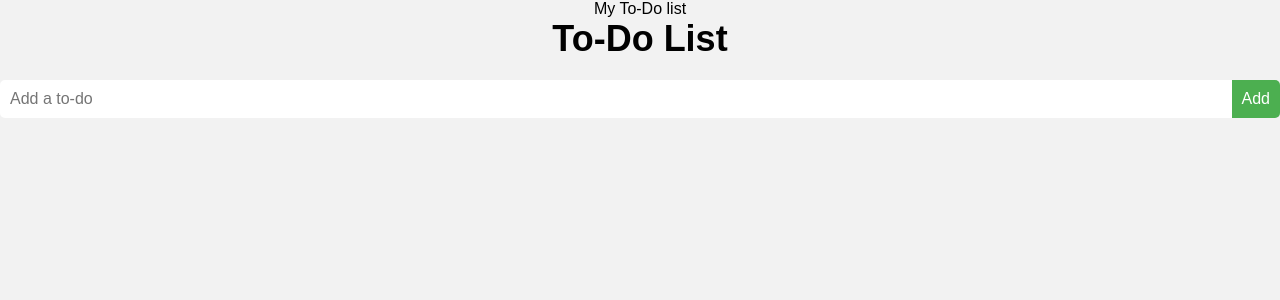
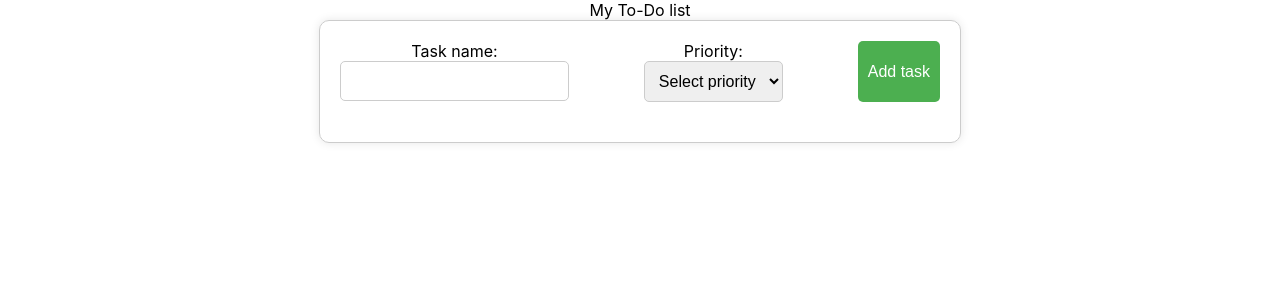
Before and after one commit to matteomarinho/todo-list-matteo, a React (Create React App) app: page / in a window 1280 px wide. Shown: the top 300 px of the page. Built offline with nearby package versions, Linux system fonts and the light colour scheme.

Commit message:
new code

```diff
--- a/src/App.css
+++ b/src/App.css
@@ -36,50 +36,44 @@
     transform: rotate(360deg);
   }
 }
-* {
-  margin: 0;
-  padding: 0;
-  box-sizing: border-box;
-}
 
-body {
-  font-family: Arial, sans-serif;
-  background-color: #f2f2f2;
-}
 
-.container {
+.todo-container {
   max-width: 600px;
   margin: 0 auto;
   padding: 20px;
-}
-
-h1 {
-  font-size: 36px;
-  text-align: center;
-  margin-bottom: 20px;
+  border: 1px solid #ccc;
+  border-radius: 10px;
+  box-shadow: 0 0 10px rgba(0, 0, 0, 0.1);
 }
 
 form {
   display: flex;
+  justify-content: space-between;
   margin-bottom: 20px;
 }
 
-form input[type="text"] {
-  flex: 1;
+form label {
+  display: flex;
+  flex-direction: column;
+  margin-right: 20px;
+}
+
+form input,
+form select {
   padding: 10px;
+  border: 1px solid #ccc;
+  border-radius: 5px;
   font-size: 16px;
-  border: none;
-  border-radius: 5px 0 0 5px;
-  outline: none;
 }
 
 form button[type="submit"] {
   padding: 10px;
-  font-size: 16px;
   background-color: #4caf50;
   color: #fff;
   border: none;
-  border-radius: 0 5px 5px 0;
+  border-radius: 5px;
+  font-size: 16px;
   cursor: pointer;
 }
 
@@ -90,30 +84,42 @@ ul {
 
 li {
   display: flex;
+  justify-content: space-between;
   align-items: center;
-  justify-content: space-between;
+  margin-bottom: 10px;
   padding: 10px;
-  margin-bottom: 10px;
+  border: 1px solid #ccc;
+  border-radius: 5px;
   background-color: #fff;
-  border-radius: 5px;
-  box-shadow: 0px 2px 4px rgba(0, 0, 0, 0.1);
+  box-shadow: 0 0 5px rgba(0, 0, 0, 0.1);
 }
 
 li button {
   padding: 5px 10px;
-  font-size: 16px;
-  background-color: #f44336;
+  margin-left: 10px;
+  background-color: #e53935;
   color: #fff;
   border: none;
   border-radius: 5px;
+  font-size: 14px;
   cursor: pointer;
 }
-li.selected {
-  background-color: #ccc;
+
+li button:hover {
+  background-color: #c62828;
 }
 
-li.checked {
-  background: #888;
+li .task-name {
+  flex-grow: 1;
+  margin-right: 10px;
+  font-size: 16px;
+  font-weight: bold;
+}
+
+li .priority {
+  padding: 5px 10px;
+  background-color: #4caf50;
   color: #fff;
-  text-decoration: line-through;
+  border-radius: 5px;
+  font-size: 14px;
 }
--- a/src/components/ToDoList.js
+++ b/src/components/ToDoList.js
@@ -1,48 +1,80 @@
-import React, { useState } from 'react';
+import React, { useState, useEffect } from 'react';
 
-function TodoList() {
-  const [todos, setTodos] = useState([]);
-  const [selectedTodo, setSelectedTodo] = useState(null);
+const TodoList = () => {
+  const [tasks, setTasks] = useState([]);
+  const [newTask, setNewTask] = useState('');
+  const [priority, setPriority] = useState('');
 
-  const handleAddTodo = (event) => {
+  useEffect(() => {
+    const storedTasks = JSON.parse(localStorage.getItem('tasks'));
+    if (storedTasks) {
+      setTasks(storedTasks);
+    }
+  }, []);
+
+  useEffect(() => {
+    localStorage.setItem('tasks', JSON.stringify(tasks));
+  }, [tasks]);
+
+  const handleSubmit = (event) => {
     event.preventDefault();
-    const todo = event.target.elements.todo.value;
-    if (todo) {
-      setTodos([...todos, { id: Date.now(), text: todo }]);
-      event.target.reset();
+    if (newTask.trim()) {
+      const task = {
+        id: Date.now(),
+        name: newTask,
+        priority,
+      };
+      setTasks([...tasks, task]);
+      setNewTask('');
+      setPriority('');
     }
   };
 
+  const handleDelete = (id) => {
+    const filteredTasks = tasks.filter((task) => task.id !== id);
+    setTasks(filteredTasks);
+  };
 
-  const handleDeleteTodo = (id) => {
-    setTodos(todos.filter((todo) => todo.id !== id));
-    if (selectedTodo && selectedTodo.id === id) {
-      setSelectedTodo(null);
-    }
+  const handleEdit = (id, name, priority) => {
+    const editedTasks = tasks.map((task) =>
+      task.id === id ? { ...task, name, priority } : task
+    );
+    setTasks(editedTasks);
   };
 
   return (
-    <div>
-      <h1>To-Do List</h1>
-      <form onSubmit={handleAddTodo}>
-        <input type="text" name="todo" placeholder="Add a to-do" />
-        <button type="submit">Add</button>
+    <div className="todo-container">
+      <form onSubmit={handleSubmit}>
+        <label>
+          Task name:
+          <input
+            type="text"
+            value={newTask}
+            onChange={(event) => setNewTask(event.target.value)}
+          />
+        </label>
+        <label>
+          Priority:
+          <select value={priority} onChange={(event) => setPriority(event.target.value)}>
+            <option value="">Select priority</option>
+            <option value="low">Low</option>
+            <option value="medium">Medium</option>
+            <option value="high">High</option>
+          </select>
+        </label>
+        <button type="submit">Add task</button>
       </form>
       <ul>
-  {todos.map((todo) => (
-    <li
-      key={todo.id}
-      className={selectedTodo && selectedTodo.id === todo.id ? 'selected' : ''}
-      onClick={() => setSelectedTodo(todo)}
-      >
-
-      {todo.text}
-      <button onClick={() => handleDeleteTodo(todo.id)}>remove</button>
-    </li>
-  ))}
-</ul>
+        {tasks.map((task) => (
+          <li key={task.id}>
+            {task.name} ({task.priority})
+            <button onClick={() => handleDelete(task.id)}>Delete</button>
+            <button onClick={() => handleEdit(task.id, prompt('Edit task name:', task.name), prompt('Edit priority:', task.priority))}>Edit</button>
+          </li>
+        ))}
+      </ul>
     </div>
   );
-}
+};
 
 export default TodoList;
```
Also changed, not shown: src/components/ButtonAdd.js (deleted, +0 -18 lines), src/components/List.js (deleted, +0 -15 lines), src/components/TodoForm.js (deleted, +0 -22 lines), src/components/test.js (deleted, +0 -60 lines).
